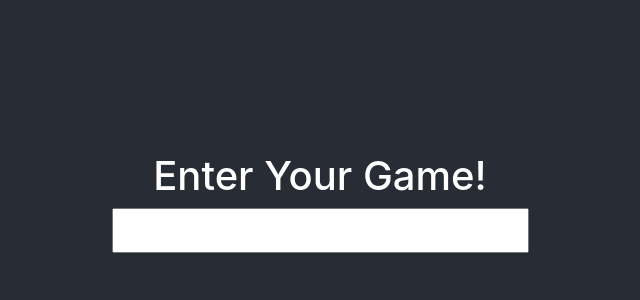
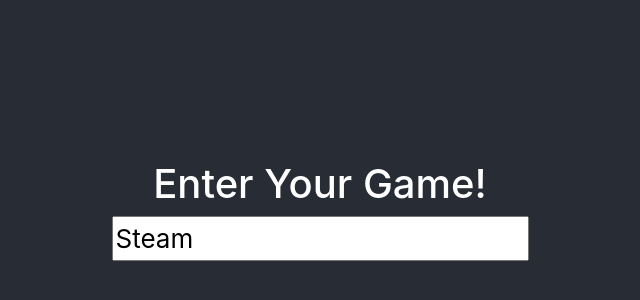
Before and after one commit to RadovanBU/CS411A3group5, a React (Create React App) app in the folder mysteam/: page / in a window 1280 px wide. Shown: the part 190-490 px from the top of the page, without its empty margins (320-960 px from the left). Built offline with nearby package versions, Linux system fonts and the light colour scheme.

Commit message:
almost ther

```diff
--- a/mysteam/src/App.js
+++ b/mysteam/src/App.js
@@ -7,41 +7,50 @@
 
   constructor(props) {
     super(props)
-    this.url = 'https://www.reddit.com/r/Steam';
+
+    this.state = {
+      subreddits: {}
+    };
   };
 
-  state = {
-    result : ""
-  };
 
-  findReddit(q) {
+  findReddit(query) {
     let requestOptions = {
       method: 'GET',
       redirect: 'follow'
     };
 
-    fetch("http://www.reddit.com/subreddits/search.json?q=" + q + "&sort=new", requestOptions)
-      .then(response => response.text())
-      .then(result => result)
-      .catch(error => console.log('error', error));
+    fetch("http://www.reddit.com/subreddits/search.json?q=" + query + "&sort=new", requestOptions)
+    .then(response => response.text())
+    .then(result => console.log(result))
+    .then(result => this.setState({ 'subreddits': result }))
+    .catch(error => console.log('error', error));
+
+    console.log(this.state.subreddits)
+  };
+
+  handleSubmit = event => {
+    event.preventDefault();
+    this.findReddit(this.input.value)
   };
 
 
-  handleChange(event) {
-    console.log("hi");
-    this.findReddit(document.getElementById("game"));
-  };
-
   render() {
     return (
-      <div className = "App">
+      <div className="App">
         <header className="App-header">
           <h1> Enter Your Game! </h1>
-          <form>
-            <input type="text" name="game" id="game" onChange={this.handleChange}/>
-            {/* <input type="submit" value="Submit"/> */}
+          <form onSubmit={this.handleSubmit}>
+            <input
+              type="text"
+              name="game"
+              defaultValue="Steam"
+              ref={(input) => this.input = input}
+            />
           </form>
-          <p> {this.state.result} </p>
+
+        {this.state.result}
+
         </header>
       </div>
     );
```
